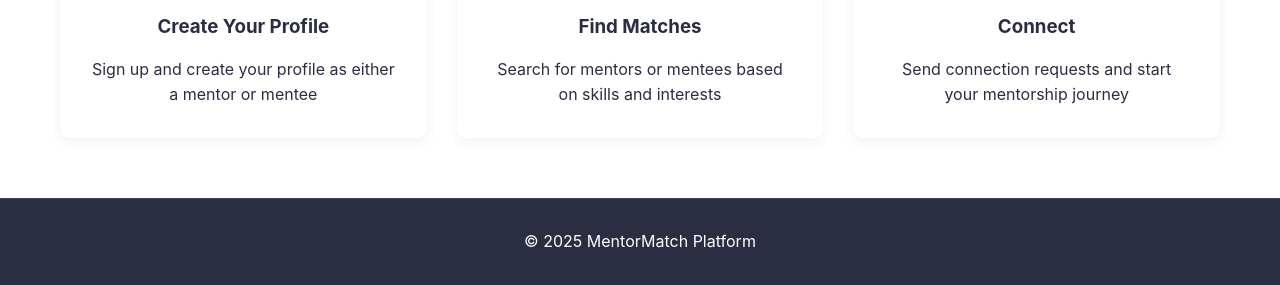
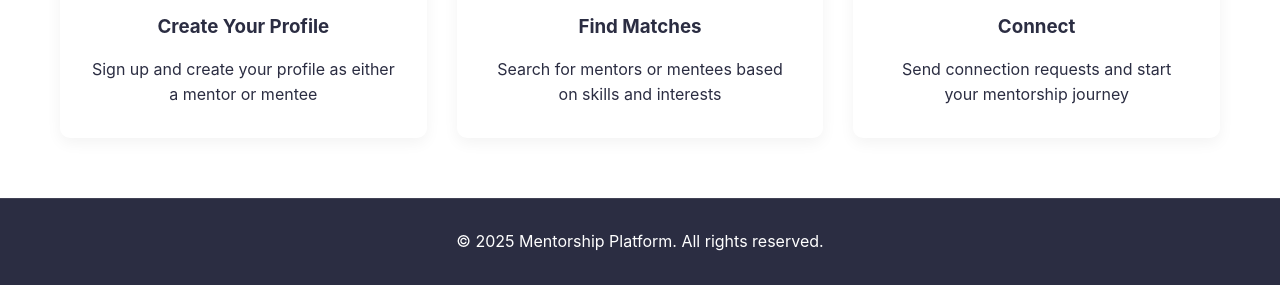
Before and after one commit to cs21b001/Mentorship_Platform, a website: page frontend/index.html in a window 1280 px wide. Shown: the part 667-952 px from the top of the page. Drawn offline with Linux system fonts and the light colour scheme.

Commit message:
consistent footer

```diff
--- a/frontend/index.html
+++ b/frontend/index.html
@@ -71,7 +71,7 @@
 
     <footer>
         <div class="container">
-            <p>&copy; 2025 MentorMatch Platform</p>
+            <p>&copy; 2025 Mentorship Platform. All rights reserved.</p>
         </div>
     </footer>
 
```
Also changed, not shown: frontend/discovery.html (+1 -1 lines), frontend/login.html (+1 -1 lines), frontend/register.html (+1 -1 lines).
